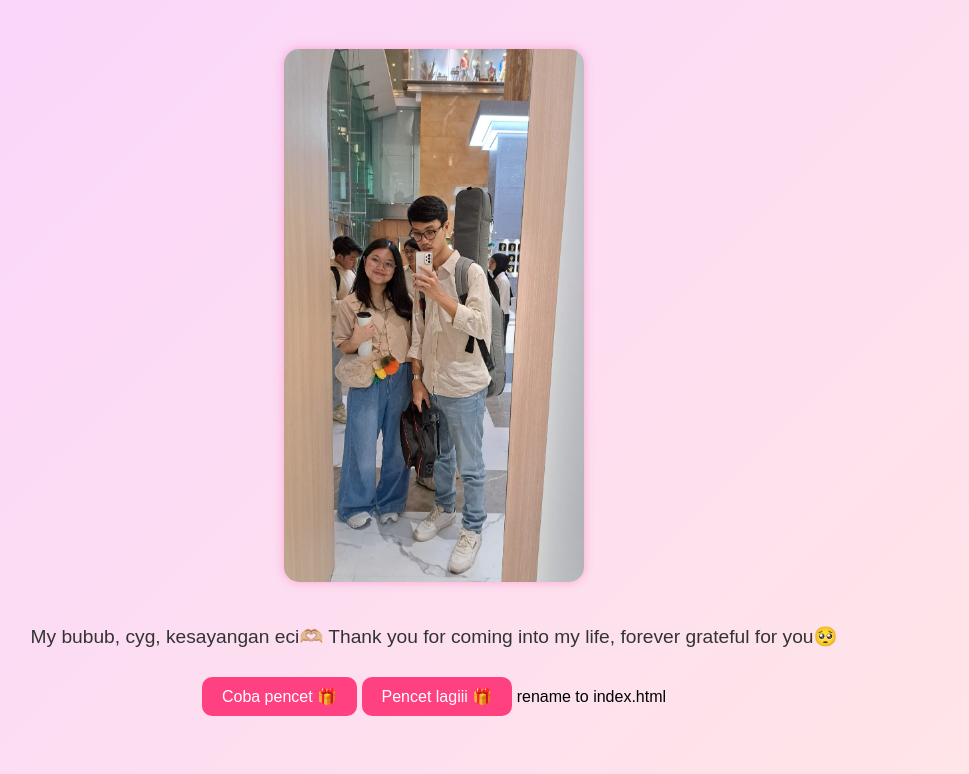
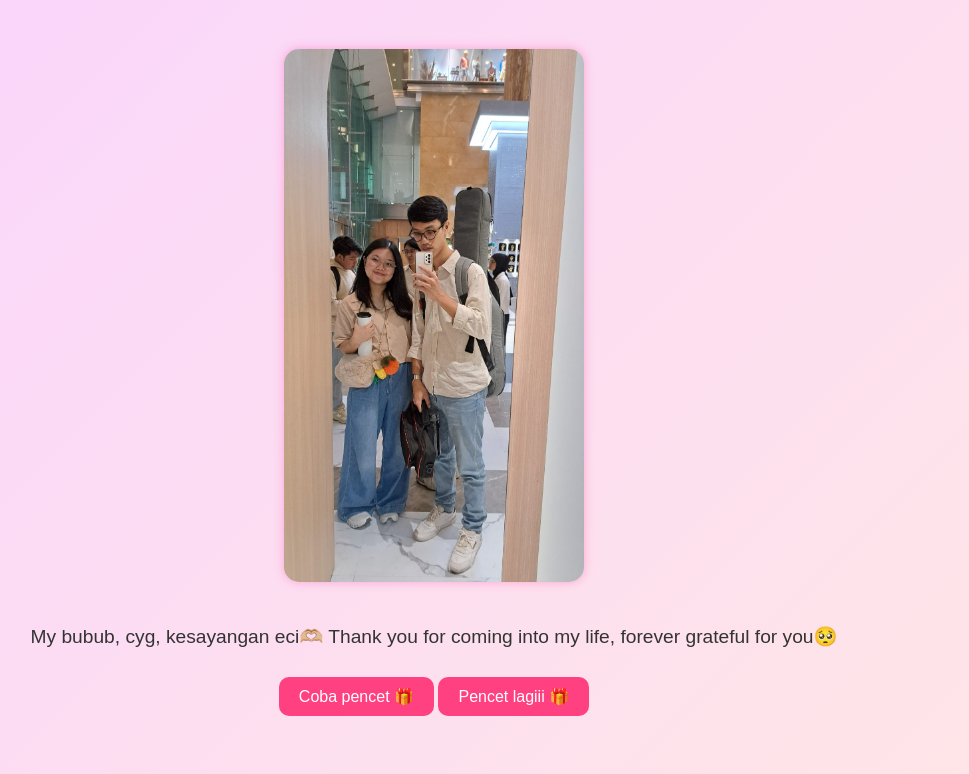
Before and after one commit to eheheci-lgtm/yikoku-birthday, a plain HTML site: page index.html in a window 1280 px wide. Shown: the part 149-923 px from the top of the page, without its empty margins (206-1175 px from the left). Drawn offline with Linux system fonts and the light colour scheme.

Commit message:
Update index.html

```diff
--- a/index.html
+++ b/index.html
@@ -70,4 +70,3 @@
 </body>
 
 </html>
-rename to index.html
```
